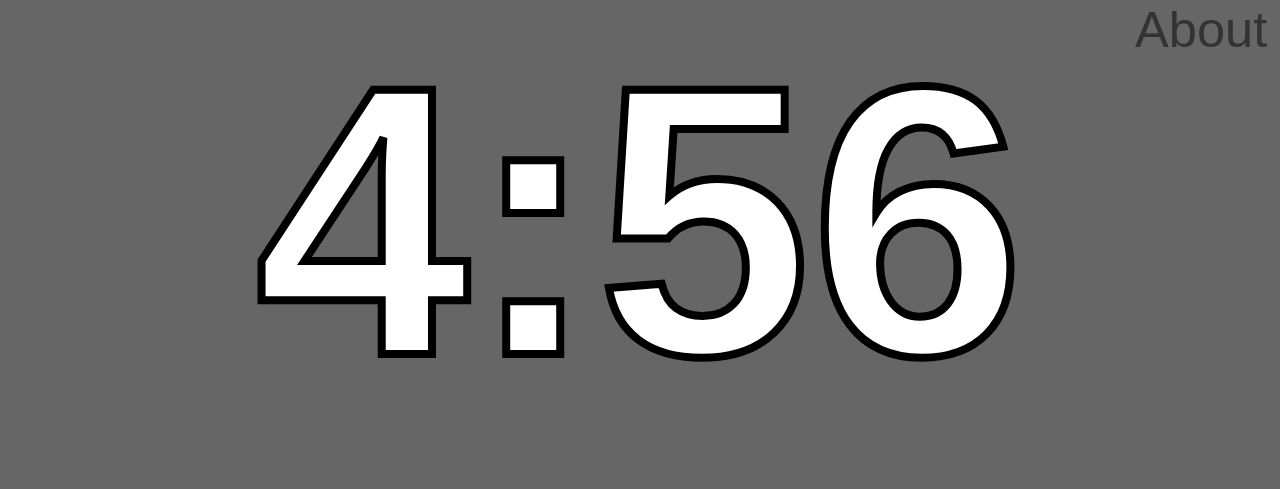
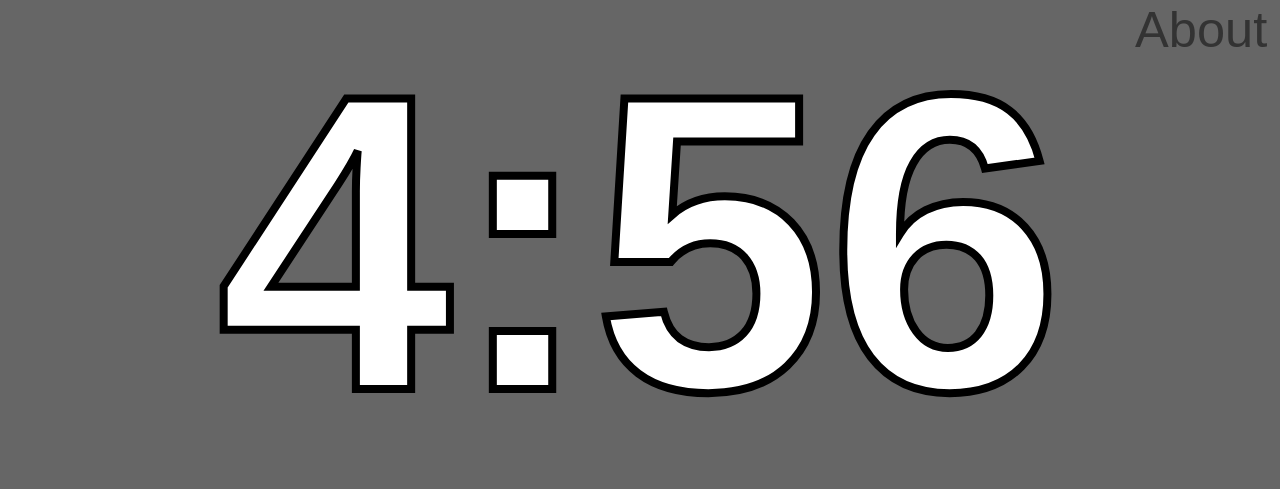
Before and after one commit to particle/PracTimer, a plain HTML site: page index.html in a window 1280 px wide. Drawn offline with Linux system fonts and the light colour scheme.

Commit message:
Trying this on for SIZE

```diff
--- a/index.html
+++ b/index.html
@@ -20,7 +20,7 @@
             z-index: 0 ;
             font-family: Arial, Helvetica, sans-serif;
             font-weight: 900;
-            font-size: 30vw;
+            font-size: 33vw;
             text-align: center;
             width: 100% ;
             -webkit-text-stroke-width: 1vh;
```
